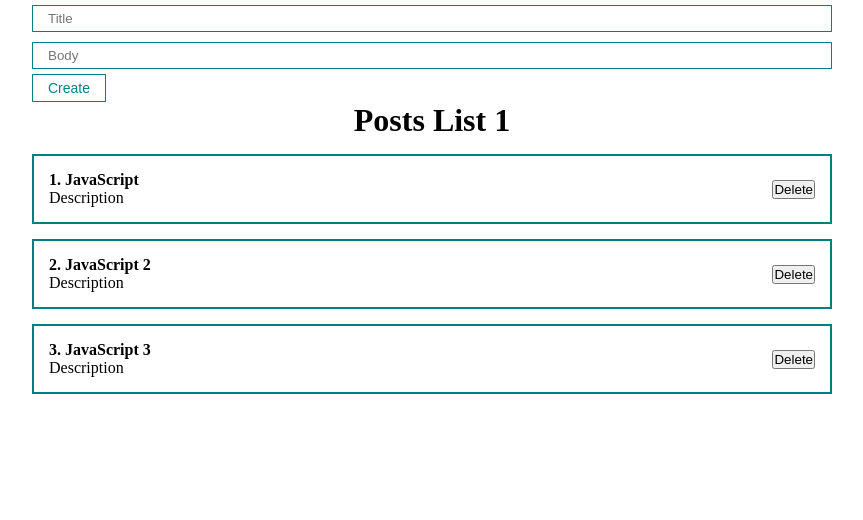
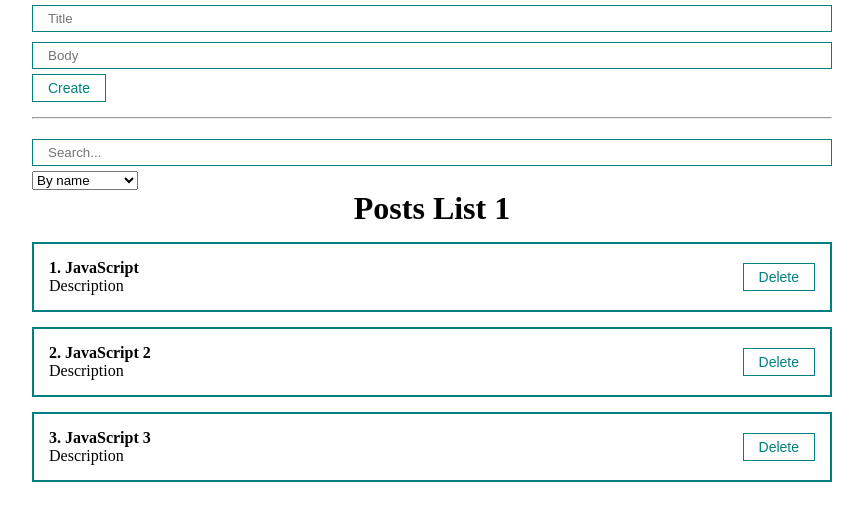
Before and after one commit to roman-lakhnov/blog-test-react.js-app, a React (Create React App) app: page /posts in a window 1280 px wide. Shown: the top 520 px of the page, without its empty margins (208-1071 px from the left). Built offline with nearby package versions, Linux system fonts and the light colour scheme.

Commit message:
before useMemo

```diff
--- a/src/App.js
+++ b/src/App.js
@@ -1,12 +1,9 @@
 import React, { useState } from 'react'
-import { useRef } from 'react'
-import Counter from './components/Counter.jsx'
-import ClassCounter from './components/ClassCounter.jsx'
 import './styles/App.css'
-import PostItem from './components/PostItem.jsx'
 import PostList from './components/PostList.jsx'
-import MyButton from './components/UI/button/MyButton.jsx'
-import MyInput from './components/UI/input/MyInput.jsx'
+import PostForm from './components/UI/PostForm.jsx'
+import MySelect from './components/UI/select/MySelect'
+import MyInput from './components/UI/input/MyInput'
 
 function App() {
 	const [posts, setPosts] = useState([
@@ -14,33 +11,53 @@
 		{ id: 2, title: 'JavaScript 2', body: 'Description' },
 		{ id: 3, title: 'JavaScript 3', body: 'Description' }
 	])
-	const [post, setPost] = useState({ title: '', body: '' })
 
-	function addNewPost(e) {
-		e.preventDefault()
-		setPosts([...posts, { ...post, id: Date.now() }])
-		setPost({ title: '', body: '' })
+	const [selectedSort, setSelectedSort] = useState('')
+const [searchQuery, setSearchQuery] = useState('')
+
+function getSortedPosts(){
+console.log('sorted post fn worked')
+	if(selectedSort){
+		[...posts].sort((a,b)=>a[selectedSort].localeCompare(b[selectedSort]))
 	}
+	return posts
+}
 
+const sortedPosts=getSortedPosts()
+
+	const createPost = newPost => {
+		setPosts([...posts, newPost])
+	}
+	const removePost = post => {
+		setPosts(posts.filter(p => p.id !== post.id))
+	}
+	const sortPosts = sort => {
+		setSelectedSort(sort);
+	}
 	return (
 		<div className='App'>
-			<form action=''>
-				<MyInput
-					value={post.title}
-					onChange={e => setPost({ ...post, title: e.target.value })}
-					type='text'
-					placeholder='Title'
+			<PostForm create={createPost} />
+			<hr style={{ margin: '15px 0' }} />
+			<div>
+			<MyInput
+			value={searchQuery}
+			onChange={e=> setSearchQuery(e.target.value)}
+			placeholder='Search...' />
+				<MySelect
+					selectedSort={selectedSort}
+					onChange={sortPosts}
+					defaultValue='Sort by'
+					option={[
+						{ value: 'title', name: 'By name' },
+						{ value: 'body', name: 'By description' }
+					]}
 				/>
-				<MyInput
-					value={post.body}
-					onChange={e => setPost({ ...post, body: e.target.value })}
-					type='text'
-					placeholder='Body'
-				/>
-				<MyButton onClick={addNewPost}>Create</MyButton>
-			</form>
-
-			<PostList posts={posts} title='Posts List 1' />
+			</div>
+			{posts.length ? (
+				<PostList remove={removePost} posts={sortedPosts} title='Posts List 1' />
+			) : (
+				<h1 style={{ textAlign: 'center' }}>No post found</h1>
+			)}
 		</div>
 	)
 }
--- a/src/components/PostItem.jsx
+++ b/src/components/PostItem.jsx
@@ -1,17 +1,17 @@
 import React from 'react'
+import MyButton from './UI/button/MyButton'
 
 function PostItem(props) {
 	return (
 		<div className='post'>
 			<div className='post__content'>
-		<strong>{props.number}. {props.post.title}
+				<strong>
+					{props.number}. {props.post.title}
 				</strong>
-		<div>
-			{props.post.body}
-			</div>
+				<div>{props.post.body}</div>
 			</div>
 			<div className='post__btns'>
-		<button>Delete</button>
+				<MyButton onClick={() => props.remove(props.post)}>Delete</MyButton>
 			</div>
 		</div>
 	)
--- a/src/components/PostList.jsx
+++ b/src/components/PostList.jsx
@@ -1,11 +1,11 @@
 import React from 'react'
 import PostItem from './PostItem'
 
-function PostList({posts, title}) {
+function PostList({posts, title,remove}) {
   return (
     <div><h1 style={{ textAlign: 'center' }}>{title}</h1>
     {posts.map((post,index) => (
-        <PostItem number={index+1} post={post} key={post.id} />
+        <PostItem remove={remove} number={index+1} post={post} key={post.id} />
     ))}</div>
   )
 }
--- /dev/null
+++ b/src/components/UI/PostForm.jsx
@@ -0,0 +1,35 @@
+import React from 'react'
+import MyButton from './button/MyButton'
+import MyInput from './input/MyInput'
+import { useState } from 'react'
+
+function PostForm({ create }) {
+	const [post, setPost] = useState({ title: '', body: '' })
+
+	function addNewPost(e) {
+		e.preventDefault()
+		const newPost = { ...post, id: Date.now() }
+		create(newPost)
+		setPost({ title: '', body: '' })
+	}
+
+	return (
+		<form action=''>
+			<MyInput
+				value={post.title}
+				onChange={e => setPost({ ...post, title: e.target.value })}
+				type='text'
+				placeholder='Title'
+			/>
+			<MyInput
+				value={post.body}
+				onChange={e => setPost({ ...post, body: e.target.value })}
+				type='text'
+				placeholder='Body'
+			/>
+			<MyButton onClick={addNewPost}>Create</MyButton>
+		</form>
+	)
+}
+
+export default PostForm
--- /dev/null
+++ b/src/components/UI/select/MySelect.jsx
@@ -0,0 +1,16 @@
+import React from 'react'
+
+function MySelect({ option,defaultValue,value,onChange }) {
+	return (
+		<select
+        value={value}
+        onChange={event=>onChange(event.target.value)}>
+			<option disabled value=''>{defaultValue}</option>
+			{option.map(option => (
+				<option key={option.value} value={option.value}>{option.name}</option>
+			))}
+		</select>
+	)
+}
+
+export default MySelect
```
Lines whose indentation alone changed are shown as unchanged.
